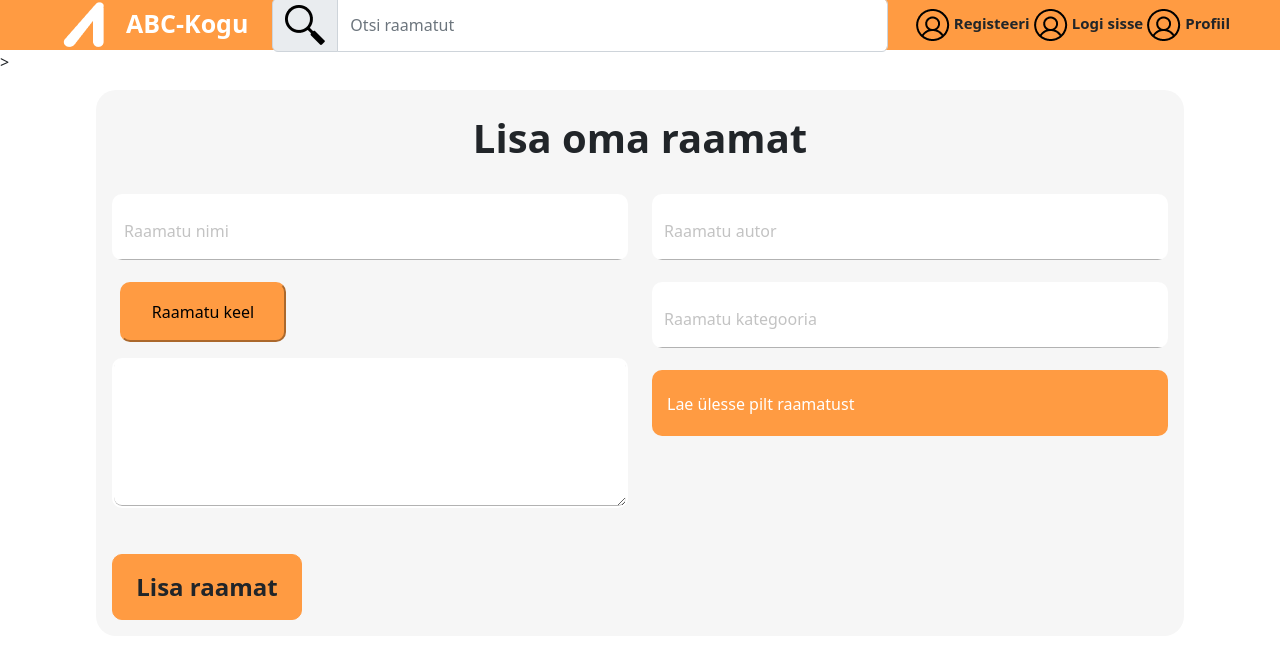
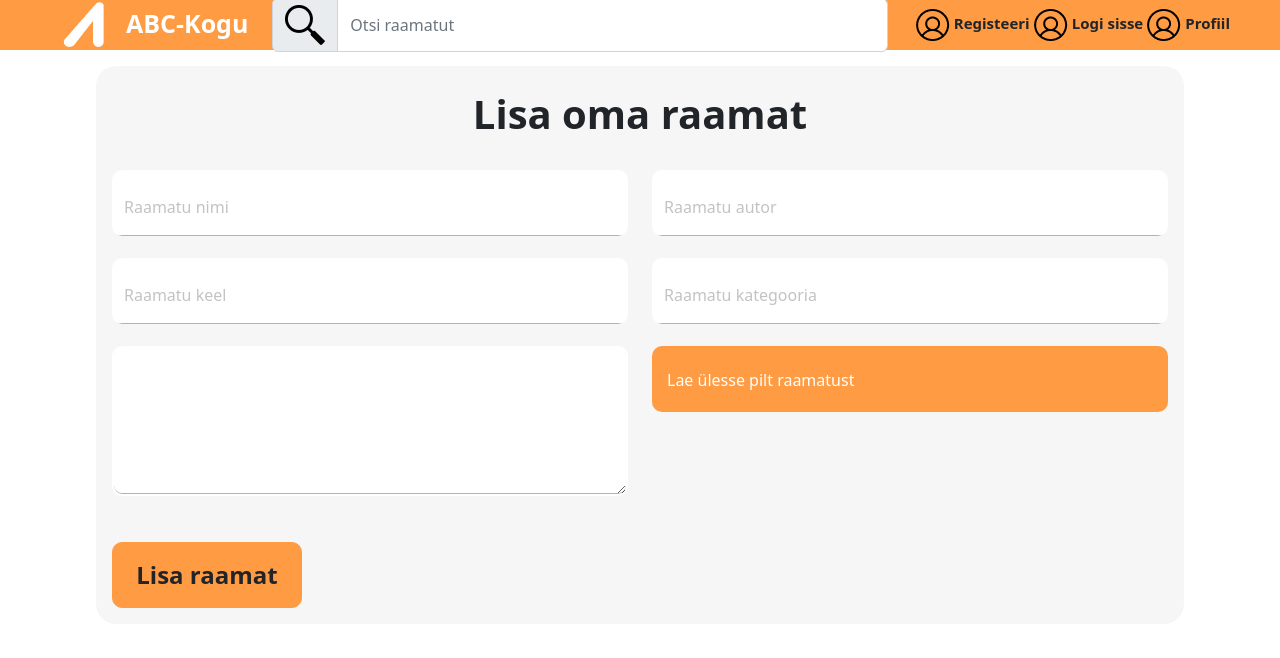
Before and after one commit to Beps-s/ABC-Kogu, a Nuxt app: page /addBook in a window 1280 px wide. Shown: the top 658 px of the page. Built offline with nearby package versions, Linux system fonts and the light colour scheme.

Commit message:
Get book info page to display book details

```diff
--- a/components/HomePage-Book.vue
+++ b/components/HomePage-Book.vue
@@ -2,7 +2,7 @@
 <template>
     <div class="col" style="padding-top: 12px; padding-bottom: 12px;">
         <div class="card home-card h-100">
-            <NuxtLink :to="`./${book.Pealkiri}`" class="card-link">
+            <NuxtLink :to="`/${book.Pealkiri}`" class="card-link">
                 <img :src="'http://192.168.31.24:5000/' + book.Pilt" class="card-img-top">
                 <div class="card-body d-flex justify-content-between align-items-top p-2">
                     <div class="flex justify-content-center">
--- a/layouts/default.vue
+++ b/layouts/default.vue
@@ -11,7 +11,7 @@
                 </div>
                 <div class="col mx-auto px-4 input-group w-25">
                     <span class="input-group-text"><img src="../assets/images/MagnifyingGlass.png"></span>
-                    <input class="form-control" placeholder="Otsi raamatut" v-model="search">
+                    <input class="form-control" placeholder="Otsi raamatut">
                 </div>
                 <div class="menu">
                     <div class="menu-item"><img src="../assets/images/UserCircle.png">
@@ -28,7 +28,7 @@
                     </div>
                 </div>
             </div>
-        </header>>
+        </header>
     </div>
     <slot />
 </template>
--- a/pages/[id].vue
+++ b/pages/[id].vue
@@ -1,31 +1,33 @@
 <!-- See on page, kui sa vajutad main pagel raamatule ja saad detailsema vaate -->
 
 <template>
-  <img :src="'http://192.168.31.24:5000/' + book.Pilt">
-  <div>
-    <h1> {{ book.Pealkiri }}</h1>
-    <p > {{ book.Autor }}</p>
-    <p> {{ book.Kirjeldus }}</p>
+  <div v-for="book in book">
     <div>
-      <button class="button">Laenuta</button>
+      <img :src="'http://192.168.31.24:5000/' + book.Pilt">
+      <div>
+        <h1> {{ book.Pealkiri }} </h1>
+        <p> {{ book.Autor }} </p>
+        <p> {{ book.Kirjeldus }} </p>
+        <div>
+          <button class="button">Laenuta</button>
+        </div>
+      </div>
     </div>
   </div>
 </template>
 
 <script setup>
-const { pealkiri } = useRoute().params
-const urp = 'http://192.168.31.24:5000/books/' + pealkiri
+const { id } = useRoute().params
+const urp = 'http://192.168.31.24:5000/books/' + id
 
-const { data: book } = await useFetch(urp, { key: pealkiri })
-console.log(book)
+const { data: book } = await useFetch(urp, { key: id })
 </script>
 
 <style scoped>
-
 .button {
   margin-left: 20%;
   border: none;
-  background: #FAAB51;
+  background: #FF9B42;
   border-radius: 15px;
   padding: 10px 20px;
   font-size: 25px;
--- a/pages/addBook.vue
+++ b/pages/addBook.vue
@@ -14,17 +14,14 @@
                 <span class="label">Raamatu nimi</span>
               </label>
             </div>
-            <div class="dropdown">
-              <button class="dropbtn">Raamatu keel</button>
-              <div class="dropdown-content">
-                <a href="#">LANGUAGE 1</a>
-                <a href="#">LANGUAGE 2</a>
-                <a href="#">LANGUAGE 3</a>
-              </div>
+            <div class="py-2">
+              <label for="raamatuKeel" class="inp">
+                <input type="text" id="raamatuKeel" placeholder="&nbsp;" required>
+                <span class="label">Raamatu keel</span>
+              </label>
             </div>
             <div class="py-2 label-in-textarea">
-              <textarea class="txtarea">
-              </textarea>
+              <textarea class="txtarea"></textarea>
                 <label class="action">>Raamatu kirjeldus</label>
             </div>
           </div>
@@ -94,8 +91,8 @@
 }
 
 .mainBtn:hover {
-  background-color: #FFD700;
-  border-color: #FFD700;
+  background-color: #FAAB51;
+  border-color: #FAAB51;
 }
 
 .txtarea {
@@ -167,12 +164,12 @@
 
 .inp input:focus {
   outline: none;
-  box-shadow: inset 0 -2px 0 #FFD700;
+  box-shadow: inset 0 -2px 0 #FF9B42;
 }
 
 .txtarea:focus {
   outline: none;
-  box-shadow: inset 0 -2px 0 #FFD700;
+  box-shadow: inset 0 -2px 0 #FF9B42;
 }
 
 .inp input:focus+.label {
@@ -204,58 +201,11 @@
   cursor: pointer;
 }
 
- /* Dropdown Button */
- .dropbtn {
-  display: flex;
-  justify-content: center;
-  align-items: center;
-  margin: 8px;
-  width: 166px;
-  height: 60px;
-  background: #FF9B42;
-  font-size: 1em;
-  border-radius: 10px;
-  cursor: pointer;
-  border-color: #FF9B42;
-}
-
-/* The container <div> - needed to position the dropdown content */
-.dropdown {
-  position: relative;
-  display: inline-block;
-}
-
-/* Dropdown Content (Hidden by Default) */
-.dropdown-content {
-  display: none;
-  position: absolute;
-  background-color: #f1f1f1;
-  min-width: 160px;
-  box-shadow: 0px 8px 16px 0px rgba(0,0,0,0.2);
-  z-index: 1;
-}
-
-/* Links inside the dropdown */
-.dropdown-content a {
-  color: black;
-  padding: 12px 16px;
-  text-decoration: none;
-  display: block;
-}
-
-/* Change color of dropdown links on hover */
-.dropdown-content a:hover {background-color: #ddd;}
-
-/* Show the dropdown menu on hover */
-.dropdown:hover .dropdown-content {display: block;}
-
-/* Change the background color of the dropdown button when the dropdown content is shown */
-.dropdown:hover .dropbtn {background-color: #FF9B42;}
 .input-file:hover+.input-file-trigger,
 .input-file:focus+.input-file-trigger,
 .input-file-trigger:hover,
 .input-file-trigger:focus {
-  background: #FFD700;
+  background: #FAAB51;
   color: #fff;
 }
 </style>
--- a/pages/borrowedBooks/[id].vue
+++ b/pages/borrowedBooks/[id].vue
@@ -1,32 +1,35 @@
 <!-- See on page, kui sa vajutad main pagel raamatule ja saad detailsema vaate -->
 
 <template>
-    <img :src="'http://192.168.31.24:5000/' + book.Pilt">
-    <div>
-        <h1> {{ book.Pealkiri }}</h1>
-        <p> {{ book.Autor }}</p>
-        <p> {{ book.Kirjeldus }}</p>
+    <div v-for="book in book">
         <div>
-            <NuxtLink to="/readingPage"><button class="button">Loe</button></NuxtLink>
-            <button class="button">Tagasta</button>
-            <button class="button">Pikenda</button>
+            <img :src="'http://192.168.31.24:5000/' + book.Pilt">
+            <div>
+                <h1> {{ book.Pealkiri }} </h1>
+                <p> {{ book.Autor }} </p>
+                <p> {{ book.Kirjeldus }} </p>
+                <div>
+                    <NuxtLink to="/readingPage"><button class="button">Loe</button></NuxtLink>
+                    <button class="button">Tagasta</button>
+                    <button class="button">Pikenda</button>
+                </div>
+            </div>
         </div>
     </div>
 </template>
 
 <script setup>
-const { pealkiri } = useRoute().params
-const urp = 'http://192.168.31.24:5000/books/' + pealkiri
+const { id } = useRoute().params
+const urp = 'http://192.168.31.24:5000/books/' + id
 
-const { data: book } = await useFetch(urp, { key: pealkiri })
-console.log(book)
+const { data: book } = await useFetch(urp, { key: id })
 </script>
 
 <style scoped>
 .button {
     margin-left: 20%;
     border: none;
-    background: #FAAB51;
+    background: #FF9B42;
     border-radius: 15px;
     padding: 10px 20px;
     font-size: 25px;
```
